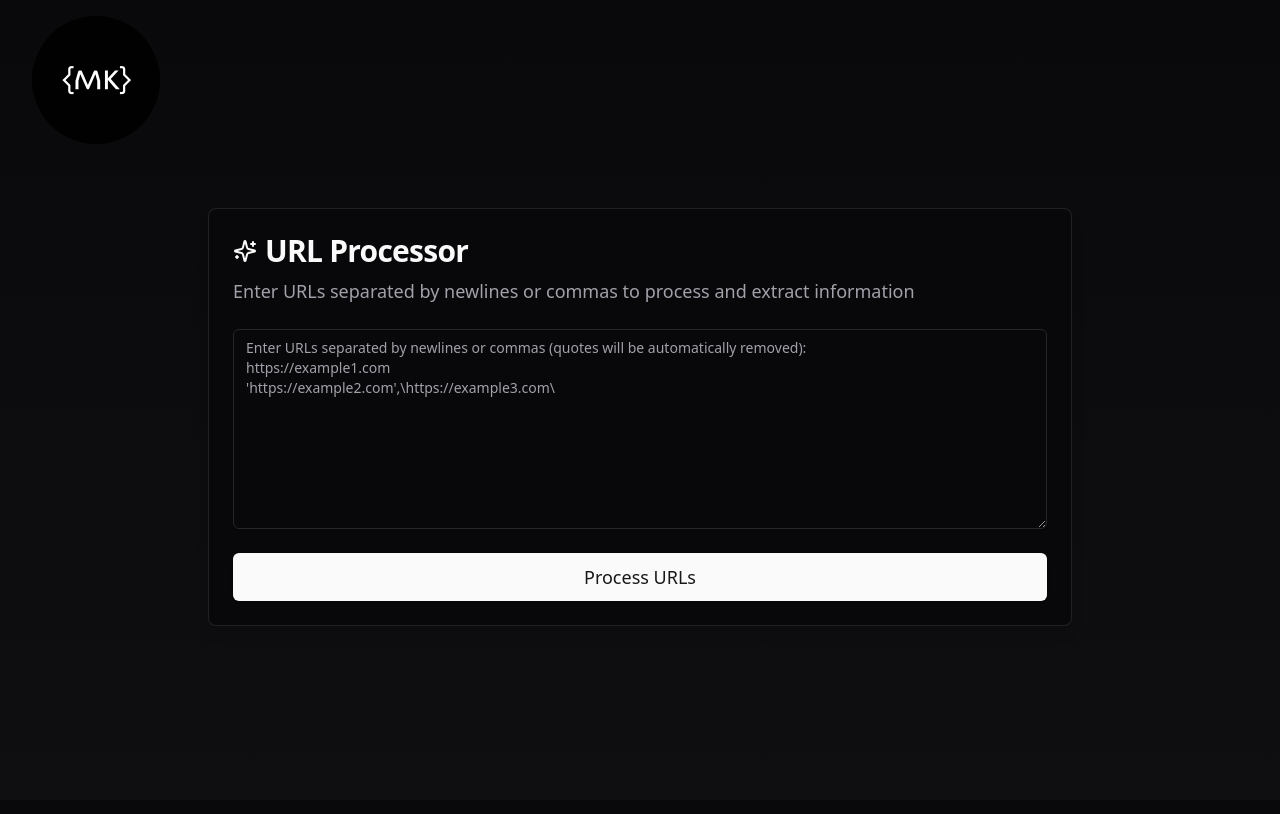
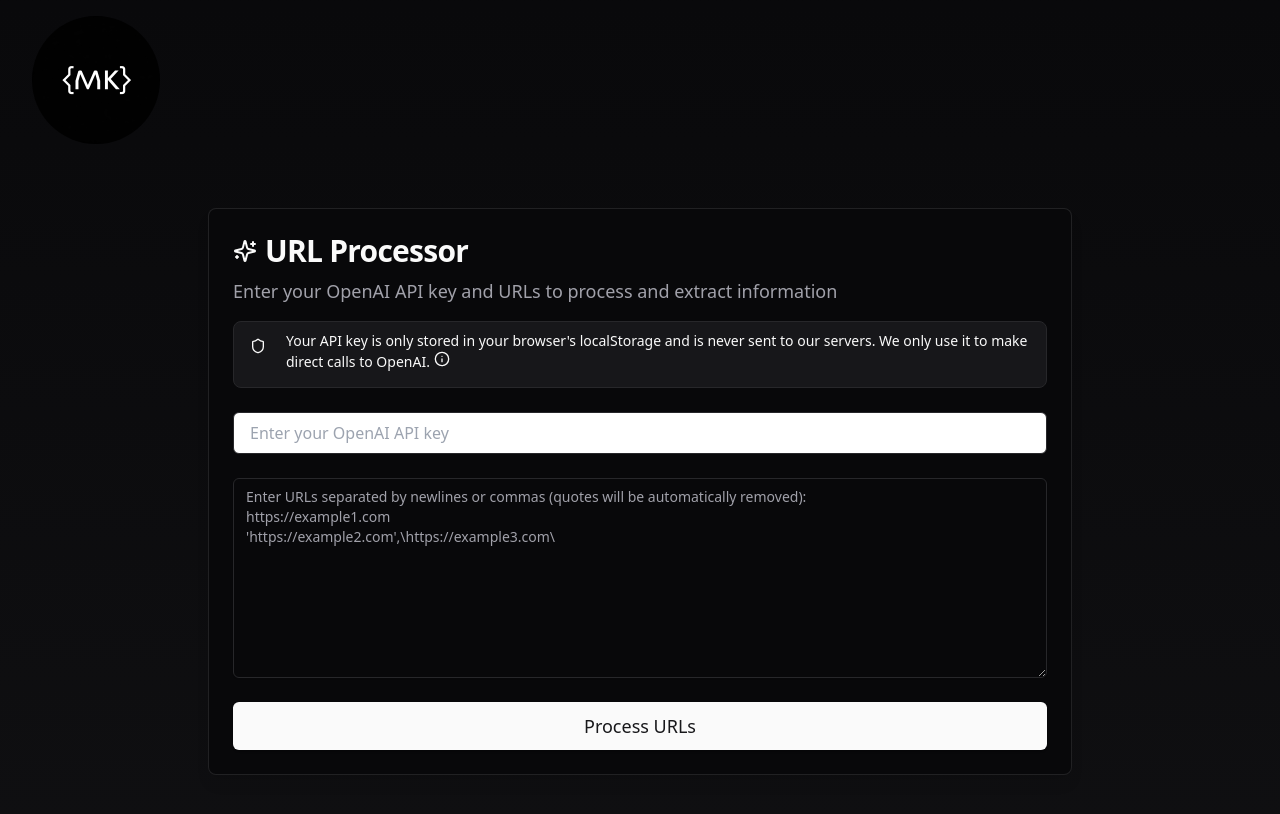
Before and after one commit to maestro3517/API-Doc-Parser, a Next.js app: page / in a window 1280 px wide. Shown: the top 814 px of the page. Built offline with nearby package versions, Linux system fonts and the light colour scheme.

Commit message:
refactor API key handling and enhance URL processing with improved error management

```diff
--- a/src/pages/api/process-urls.ts
+++ b/src/pages/api/process-urls.ts
@@ -2,10 +2,6 @@ import { NextApiRequest, NextApiResponse } from 'next';
 import axios from 'axios';
 import * as cheerio from 'cheerio';
 import OpenAI from 'openai';
-
-const openai = new OpenAI({
-  apiKey: process.env.OPENAI_API_KEY,
-});
 
 async function scrapeData(url: string) {
   const response = await axios.get(url);
@@ -13,7 +9,11 @@ async function scrapeData(url: string) {
   return $('body').text();
 }
 
-async function sendToOpenAI(data: string) {
+async function sendToOpenAI(data: string, apiKey: string) {
+  const openai = new OpenAI({
+    apiKey: apiKey,
+  });
+
   const prompt = `
   This data is from an API doc website. We want to convert this data in this format:
   {
@@ -46,24 +46,18 @@ async function sendToOpenAI(data: string) {
               "organic_results": {
                   "type": "array"
               }
-          },
-          "required": [
-              "organic_results"
-          ]
-      },
-      "on_failure": "Log Error: Google Search Failed"
+          }
+      }
   }
-  `;
-  const response = await openai.chat.completions.create({
-    model: 'gpt-4o',
-    messages: [
-      { role: 'user', content: prompt + data },
-    ],
+
+  Analyze this data and convert it to that format: ${data}`;
+
+  const completion = await openai.chat.completions.create({
+    messages: [{ role: "user", content: prompt }],
+    model: "gpt-3.5-turbo",
   });
 
-  console.log(response.choices[0].message.content);
-
-  return response.choices[0].message.content;
+  return completion.choices[0].message.content;
 }
 
 export default async function handler(
@@ -74,29 +68,40 @@ export default async function handler(
     return res.status(405).json({ error: 'Method not allowed' });
   }
 
+  const authHeader = req.headers.authorization;
+  if (!authHeader || !authHeader.startsWith('Bearer ')) {
+    return res.status(401).json({ error: 'Missing or invalid API key' });
+  }
+  const apiKey = authHeader.split(' ')[1];
+
+  const { urls } = req.body;
+  if (!urls || !Array.isArray(urls)) {
+    return res.status(400).json({ error: 'Invalid request body' });
+  }
+
   try {
-    const { urls } = req.body;
-
-    if (!Array.isArray(urls) || urls.length === 0) {
-      return res.status(400).json({ error: 'Please provide a valid array of URLs' });
-    }
-
     const results = await Promise.all(
-      urls.map(async (url) => {
+      urls.map(async (url: string) => {
         try {
-          const data = await scrapeData(url);
-          const result = await sendToOpenAI(data);
-          return { url, result, status: 'success' };
+          const scrapedData = await scrapeData(url);
+          const result = await sendToOpenAI(scrapedData, apiKey);
+          return {
+            url,
+            status: 'success',
+            result,
+          };
         } catch (error) {
-          console.error(`Error processing URL ${url}:`, error);
-          return { url, error: 'Failed to process URL', status: 'error' };
+          return {
+            url,
+            status: 'error',
+            error: error instanceof Error ? error.message : 'An error occurred',
+          };
         }
       })
     );
 
-    return res.status(200).json({ results });
+    res.status(200).json({ results });
   } catch (error) {
-    console.error('Error in process-urls API:', error);
-    return res.status(500).json({ error: 'Internal server error' });
+    res.status(500).json({ error: error instanceof Error ? error.message : 'An error occurred' });
   }
 }
--- a/src/pages/index.tsx
+++ b/src/pages/index.tsx
@@ -1,4 +1,4 @@
-import React, { useState } from "react";
+import React, { useState, useEffect } from "react";
 import Head from "next/head";
 import Header from "@/components/Header";
 import { Button } from "@/components/ui/button";
@@ -11,19 +11,51 @@ import {
   CardContent,
 } from "@/components/ui/card";
 import { Alert, AlertDescription } from "@/components/ui/alert";
-import { Loader2, Sparkles } from "lucide-react";
+import { Loader2, Sparkles, Shield, Info } from "lucide-react";
 import { motion, AnimatePresence } from "framer-motion";
+import {
+  Tooltip,
+  TooltipContent,
+  TooltipProvider,
+  TooltipTrigger,
+} from "@/components/ui/tooltip";
 
 export default function Home() {
   const [urls, setUrls] = useState("");
+  const [apiKey, setApiKey] = useState("");
   const [results, setResults] = useState<any[]>([]);
   const [loading, setLoading] = useState(false);
   const [error, setError] = useState("");
+
+  useEffect(() => {
+    // Load API key from localStorage on component mount
+    const savedApiKey = localStorage.getItem("openai-api-key");
+    if (savedApiKey) {
+      setApiKey(savedApiKey);
+    }
+  }, []);
+
+  const handleApiKeyChange = (e: React.ChangeEvent<HTMLInputElement>) => {
+    const newKey = e.target.value;
+    setApiKey(newKey);
+    localStorage.setItem("openai-api-key", newKey);
+  };
+
+  const handleClearApiKey = () => {
+    setApiKey("");
+    localStorage.removeItem("openai-api-key");
+  };
 
   const handleSubmit = async (e: React.FormEvent) => {
     e.preventDefault();
     setError("");
     setLoading(true);
+
+    if (!apiKey) {
+      setError("Please enter your OpenAI API key");
+      setLoading(false);
+      return;
+    }
 
     try {
       // Split URLs by newline and commas, then flatten, trim, remove quotes and filter out empty lines
@@ -42,6 +74,7 @@ export default function Home() {
         method: "POST",
         headers: {
           "Content-Type": "application/json",
+          "Authorization": `Bearer ${apiKey}`
         },
         body: JSON.stringify({ urls: urlList }),
       });
@@ -98,13 +131,56 @@ export default function Home() {
                   URL Processor
                 </CardTitle>
                 <CardDescription className="text-lg mt-2">
-                  Enter URLs separated by newlines or commas to process and
-                  extract information
+                  Enter your OpenAI API key and URLs to process and extract information
                 </CardDescription>
+                <Alert className="mt-4 bg-muted/50">
+                  <Shield className="h-4 w-4" />
+                  <AlertDescription className="ml-2">
+                    Your API key is only stored in your browser&apos;s localStorage and is never sent to our servers. We only use it to make direct calls to OpenAI.
+                    <TooltipProvider>
+                      <Tooltip>
+                        <TooltipTrigger className="ml-1 inline-flex items-center">
+                          <Info className="h-4 w-4" />
+                        </TooltipTrigger>
+                        <TooltipContent>
+                          <p className="max-w-xs">Your API key is only temporarily stored in your browser&apos;s localStorage for convenience. It&apos;s only used to make direct API calls to OpenAI and is never transmitted to or stored on our servers.</p>
+                        </TooltipContent>
+                      </Tooltip>
+                    </TooltipProvider>
+                  </AlertDescription>
+                </Alert>
               </motion.div>
             </CardHeader>
             <CardContent>
               <form onSubmit={handleSubmit} className="space-y-6">
+                <motion.div
+                  className="space-y-2"
+                  initial={{ opacity: 0 }}
+                  animate={{ opacity: 1 }}
+                  transition={{ delay: 0.1 }}
+                >
+                  <div className="relative">
+                    <input
+                      type="password"
+                      value={apiKey}
+                      onChange={handleApiKeyChange}
+                      placeholder="Enter your OpenAI API key"
+                      className="w-full px-4 py-2 border rounded-md focus:outline-none focus:ring-2 focus:ring-primary"
+                    />
+                    {apiKey && (
+                      <Button
+                        type="button"
+                        variant="ghost"
+                        size="sm"
+                        onClick={handleClearApiKey}
+                        className="absolute right-2 top-1/2 -translate-y-1/2 text-muted-foreground hover:text-primary"
+                      >
+                        Clear
+                      </Button>
+                    )}
+                  </div>
+                </motion.div>
+
                 <motion.div
                   className="space-y-2"
                   initial={{ opacity: 0 }}
```
